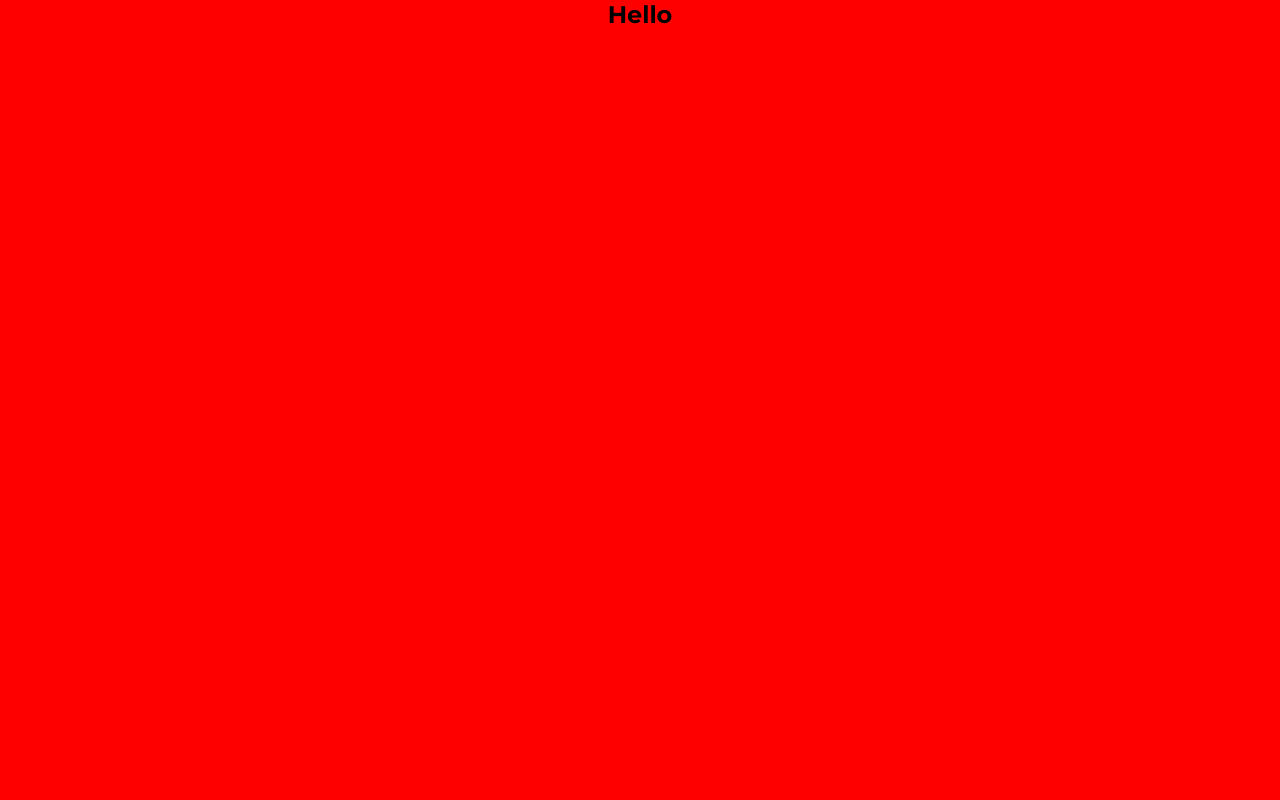
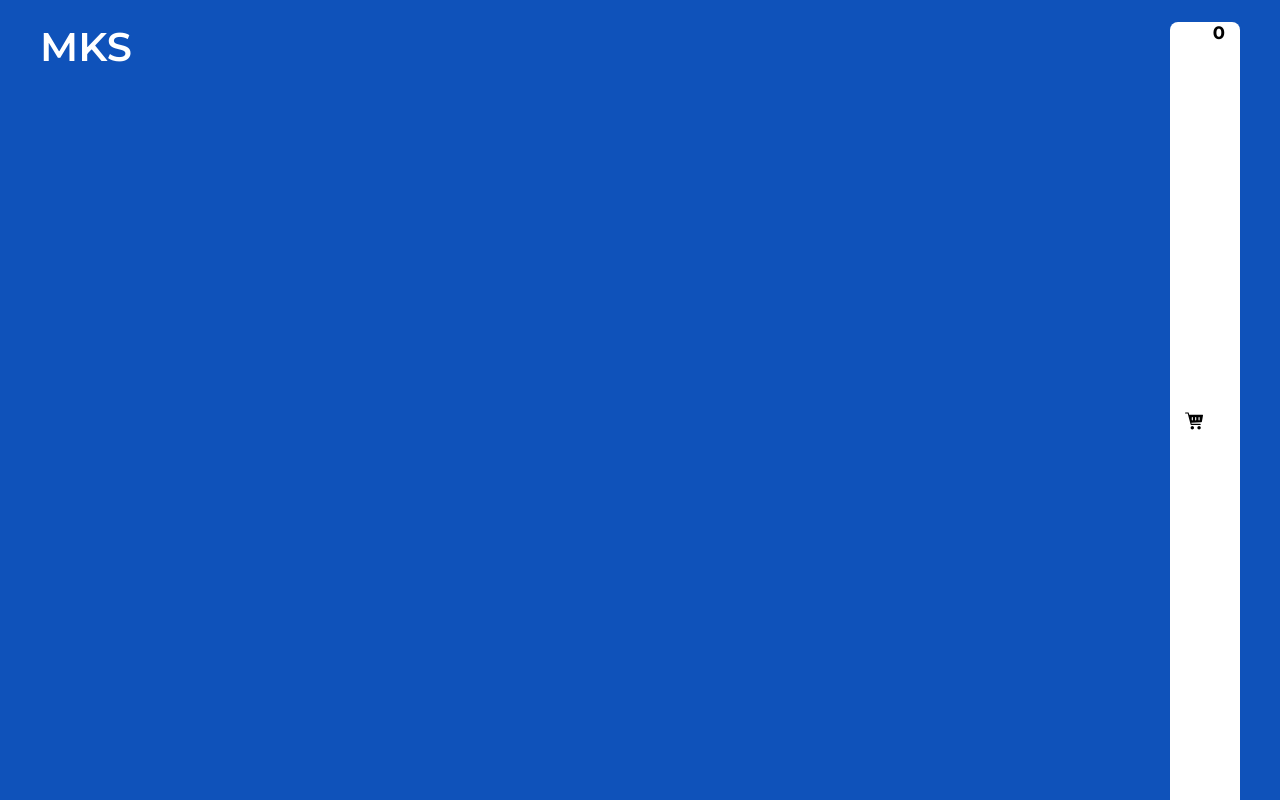
Before and after one commit to LinsThi/mks-frontend-challenge, a React (Vite) app: page / in a window 1280 px wide. Shown: the top 800 px of the page. Built offline with nearby package versions, Linux system fonts and the light colour scheme.

Commit message:
feat: implementing Navigation and Footer component

```diff
--- a/src/App.tsx
+++ b/src/App.tsx
@@ -3,11 +3,17 @@ import { ThemeProvider } from "styled-components";
 import GlobalStyle from "./styles/global";
 import theme from "./theme";
 import Home from "./screens/Home";
+import Navigation from "./components/Navigation";
+import Footer from "./components/Footer";
 
 function App() {
   return (
     <ThemeProvider theme={theme.light}>
+      <Navigation />
+
       <Home />
+
+      <Footer />
 
       <GlobalStyle />
     </ThemeProvider>
```
